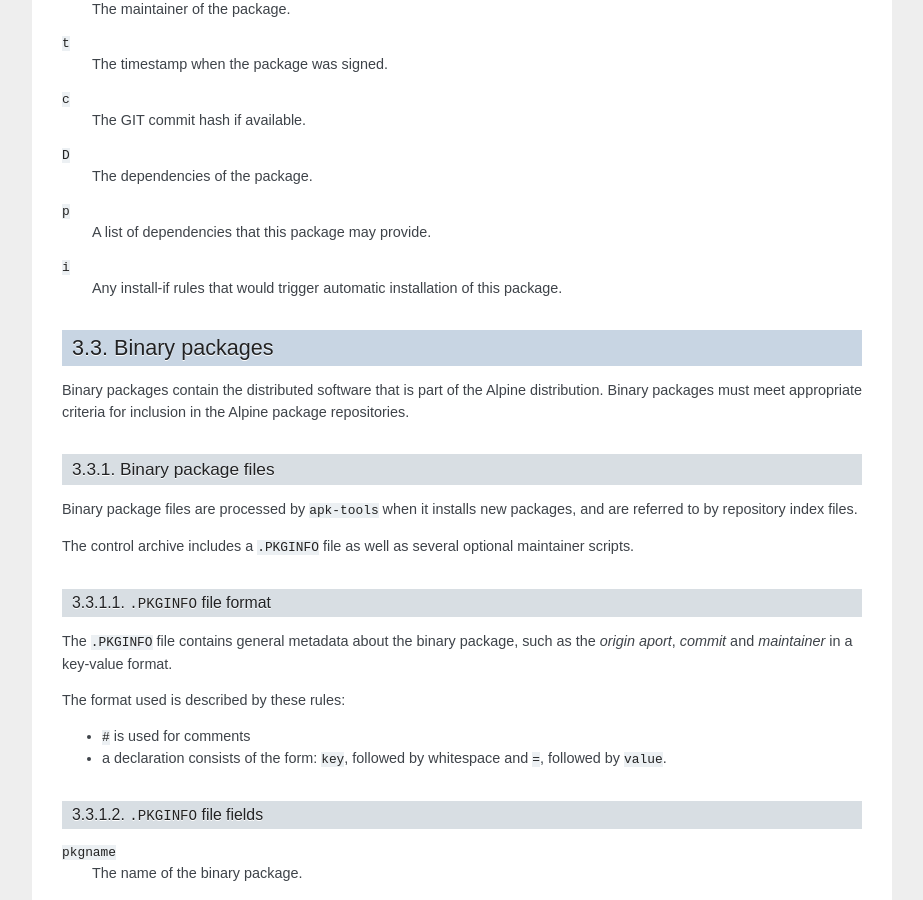
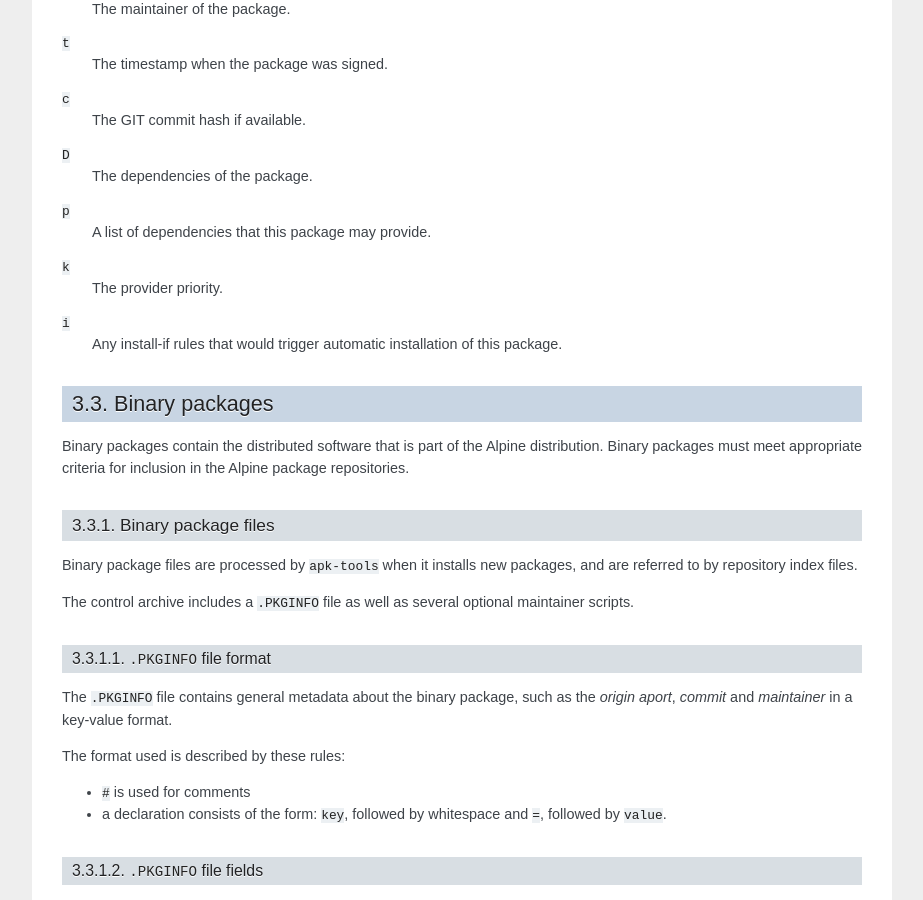
Before and after one commit to kaniini/alpine-policy, a Sphinx documentation site: the page built from source/ch-binary.rst, in a window 1280 px wide and 900 px high, scrolled down 2243 px. Shown: the whole window, without its empty margins (198-1121 px from the left). Built offline with Sphinx 7.4.7, drawn with Linux system fonts in a browser that asks for light colours.

Commit message:
ch-binary: add missing field "k"

```diff
--- a/source/ch-binary.rst
+++ b/source/ch-binary.rst
@@ -155,6 +155,9 @@ are separated by newlines.  A typical stanza looks like:
 
 ``p``
   A list of dependencies that this package may provide.
+
+``k``
+  The provider priority.
 
 ``i``
   Any install-if rules that would trigger automatic installation of this package.
```
